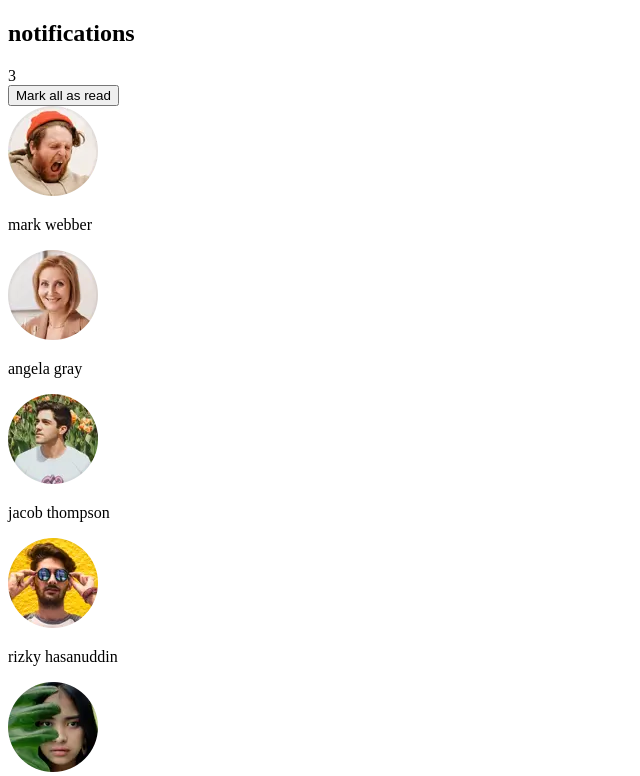
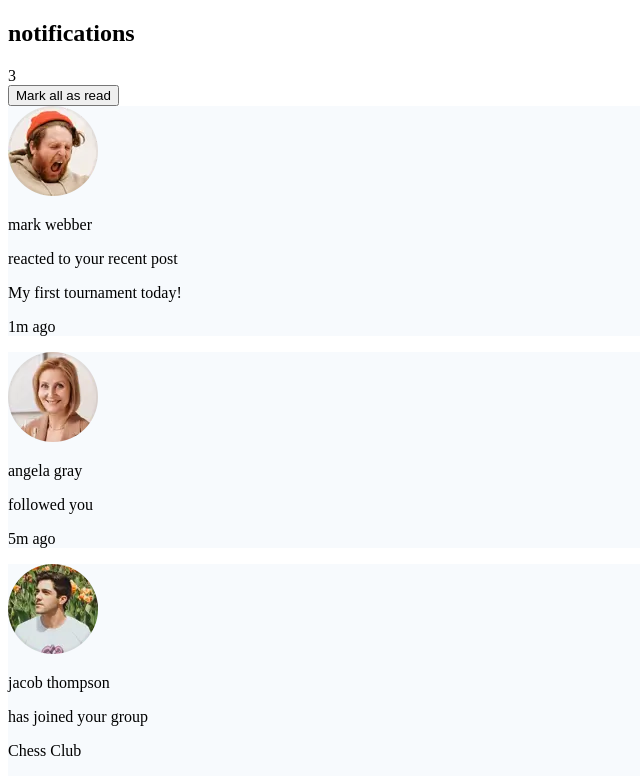
Before and after one commit to EdwinSch/react-notifications-page, a React (Vite) app: page / in a window 1280 px wide. Shown: the top 776 px of the page, without its empty margins (0-640 px from the left). Built offline with nearby package versions, Linux system fonts and the light colour scheme; the HTML template or start-up script is replaced by a standard one.

Commit message:
add: notification component + styles

```diff
--- a/src/components/Notification.jsx
+++ b/src/components/Notification.jsx
@@ -10,9 +10,21 @@ const Notification = ({
   timestamp,
 }) => {
   return (
-    <article>
-      <img src={avatar} alt={user} />
-      <p>{user}</p>
+    <article style={{ background: newPost ? "#f7fafd" : "transparant" }}>
+      <img src={avatar} alt={user} className="avatar" />
+      <div className="info-wrapper">
+        <div className="actions-row">
+          <p className="username">{user}</p>
+          <p className="activity">{activity}</p>
+          {referalPost != "" ? (
+            <p className="referal-post">{referalPost}</p>
+          ) : null}
+          {referalGroup != "" ? (
+            <p className="referal-group">{referalGroup}</p>
+          ) : null}
+        </div>
+        <p className="time-stamp">{timestamp}</p>
+      </div>
     </article>
   );
 };
--- a/src/data.json
+++ b/src/data.json
@@ -30,7 +30,7 @@
     "avatar": "/avatar-jacob-thompson.webp",
     "activity": "has joined your group",
     "referalPost": "",
-    "referalGroup": "chess club",
+    "referalGroup": "Chess Club",
     "privateMsg": false,
     "privateText": "",
     "timestamp": "1 day ago"
@@ -78,7 +78,7 @@
     "avatar": "/avatar-anna-kim.webp",
     "activity": "left the group",
     "referalPost": "",
-    "referalGroup": "chess club",
+    "referalGroup": "Chess Club",
     "privateMsg": false,
     "privateText": "",
     "timestamp": "2 weeks ago"
--- a/src/styles/styles.css
+++ b/src/styles/styles.css
@@ -68,7 +68,7 @@ main {
   }
 }
 
-/*---- Header */
+/*---- Header Component */
 header {
   display: flex;
   justify-content: space-between;
@@ -128,12 +128,58 @@ header {
   display: flex;
   flex-direction: column;
   gap: 8px;
+}
 
-  & article {
-    border: var(--inspect);
-    width: 100%;
-    padding: 18px;
-    /* height: 80px; */
-    border-radius: 8px;
+/*---- Notification Component */
+& article {
+  /* border: var(--inspect); */
+  width: 100%;
+  padding: 18px;
+  /* height: 80px; */
+  border-radius: 8px;
+  display: flex;
+  gap: 19px;
+
+  .avatar {
+    width: 45px;
+    height: 45px;
+  }
+
+  .info-wrapper {
+    /* props? */
+
+    .actions-row {
+      .username {
+        display: inline;
+        font-size: 1rem;
+        font-weight: 800;
+        color: var(--textAccent);
+        text-transform: capitalize;
+      }
+      .activity {
+        display: inline;
+        margin-left: 7px;
+        font-size: 1rem;
+        font-weight: 500;
+      }
+      .referal-post {
+        display: inline;
+        margin-left: 7px;
+        font-size: 1rem;
+        font-weight: 800;
+      }
+      .referal-group {
+        display: inline;
+        margin-left: 7px;
+        font-size: 1rem;
+        font-weight: 800;
+        color: var(--accentClr);
+      }
+    }
+  }
+  .time-stamp {
+    font-size: 1rem;
+    font-weight: 500;
+    color: var(--textSecondary);
   }
 }
```
